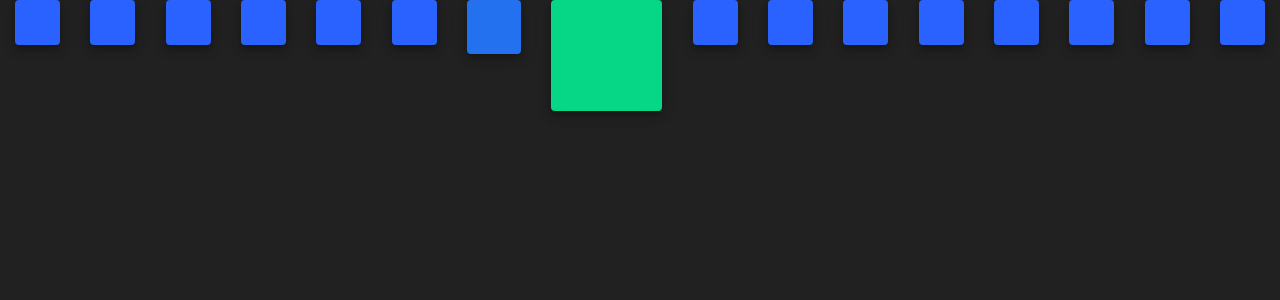
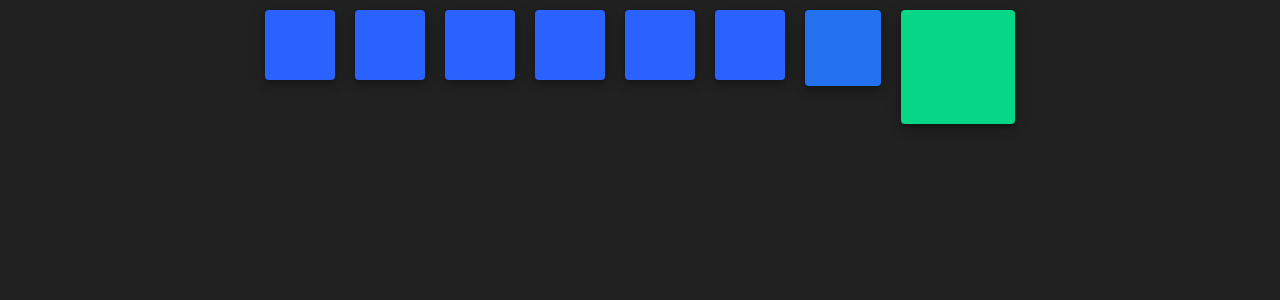
Before and after one commit to matt-eric/web-audio-fft-visualization-with-react-hooks, a React (Create React App) app: page / in a window 1280 px wide. Shown: the top 300 px of the page. Built offline with nearby package versions, Linux system fonts and the light colour scheme.

Commit message:
adjusted box sizing and recuded number of boxes

```diff
--- a/src/App.css
+++ b/src/App.css
@@ -23,14 +23,16 @@
 
 #smallBox {
   padding: 10px;
-  width: 25px;
-  height: 25px;
+  margin: 10px;
+  width: 50px;
+  height: 50px;
   background-color: #2962ff;
   transition: all 1s;
 }
 
 #largeBox {
   padding: 10px;
+  margin: 10px;
   width: 100px;
   height: 100px;
   background-color: #00e676;
--- a/src/App.js
+++ b/src/App.js
@@ -9,9 +9,7 @@ class App extends React.Component {
     this.state = {
       arr: [
         1,2,3,4,
-        5,6,7,8,
-        9,10,11,12,
-        13,14,15,16
+        5,6,7,8
           ],
       number: 1
     }
@@ -29,7 +27,7 @@ class App extends React.Component {
 
   counter(){
     let num = this.state.number + 1
-    if (num === 16){
+    if (num === 9){
       num = 1
     }
       this.setState({
--- a/src/Box.js
+++ b/src/Box.js
@@ -7,7 +7,7 @@ const useStyles = makeStyles(theme => ({
   flexContainer: {
     display: 'flex',
     flexWrap: 'wrap',
-    justifyContent: 'space-around'
+    justifyContent: 'center'
   }
 }));
 
@@ -18,11 +18,13 @@ export default function Box(props) {
     <div>
       <div className={classes.flexContainer}>
         {props.arr.map((num) =>
+
           <Paper
             id={num === props.number ? 'largeBox' : 'smallBox'}
             elevation={6}
             key={num}>
           </Paper>
+
         )}
       </div>
     </div>
```
